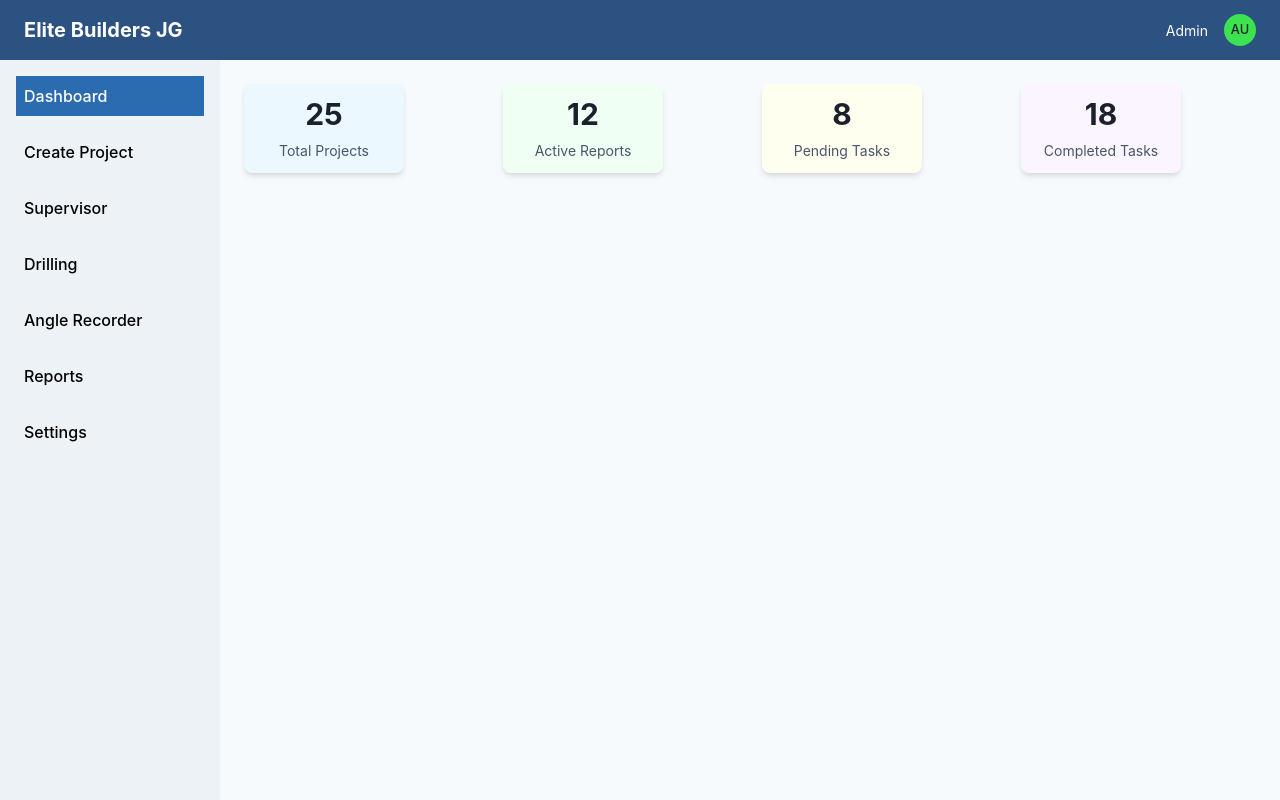
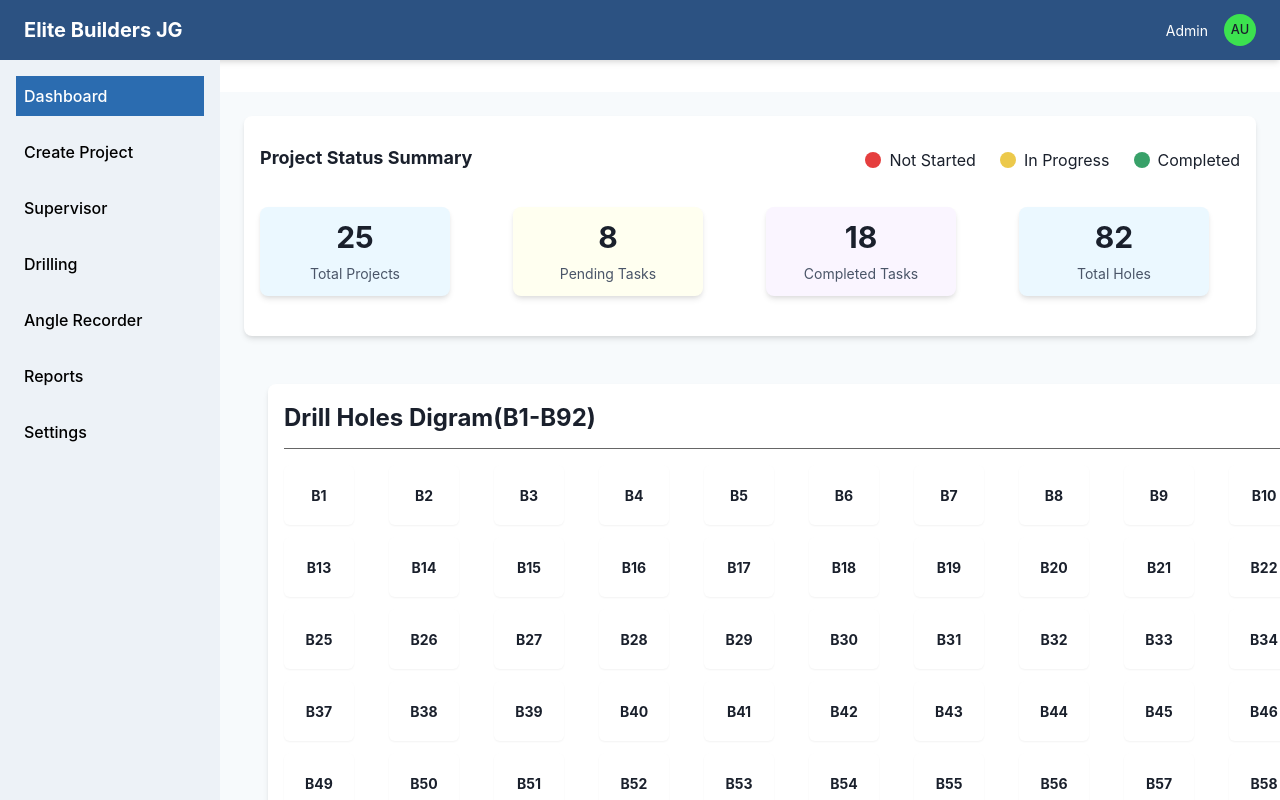
Before and after one commit to Nabin1-chand/Elite-Construction, a React (Vite) app: page /dashboard in a window 1280 px wide. Shown: the top 800 px of the page. Built offline with nearby package versions, Linux system fonts and the light colour scheme.

Commit message:
added: number of whole and also show project status overview in ui

```diff
--- a/src/component/DashBoardCard.jsx
+++ b/src/component/DashBoardCard.jsx
@@ -8,7 +8,7 @@ const DashboardCard = ({ title, value, bg }) => {
       rounded="lg"
       shadow="md"
         minH="80px"
-       w="160px"
+       w="190px"
       textAlign="center"
     >
       <Heading size="lg">{value}</Heading>
--- /dev/null
+++ b/src/component/HoleCard.jsx
@@ -0,0 +1,22 @@
+import { Box, Text } from "@chakra-ui/react";
+
+const HoleCard = ({ label }) => {
+  return (
+    <Box
+      w="70px"
+      h="60px"
+      bg="white"
+      borderRadius="md"
+      boxShadow="sm"
+      display="flex"
+      alignItems="center"
+      justifyContent="center"
+      fontWeight="bold"
+      fontSize="sm"
+    >
+      {label}
+    </Box>
+  );
+};
+
+export default HoleCard;
--- a/src/component/pages/DashBoard.jsx
+++ b/src/component/pages/DashBoard.jsx
@@ -1,36 +1,120 @@
-import { Box, Text, SimpleGrid, Flex } from "@chakra-ui/react";
+import { Box, Text, SimpleGrid, Flex,Divider  } from "@chakra-ui/react";
 import DashboardCard from "../DashBoardCard";
 import Header from "../Header";
 import Sidebar from "../sidebar";
+import HoleCard from "../HoleCard";
 
 const Dashboard = () => {
+  const holes = Array.from({ length: 92 }, (_, i) => `B${i + 1}`);
   return (
-     <Flex direction="column" minH="100vh" w="100vw">
-      {/* Header */}
+    <Flex direction="column" minH="100vh" w="100vw">
       <Header />
 
-      {/* Main content */}
       <Flex flex="1" minH="0">
-        {/* Sidebar */}
         <Sidebar />
 
         {/* Dashboard Content */}
         <Box
           flex="1"
           p={6}
+          mt={8}
           bg="gray.50"
-             minH="0"
+          minH="0"
           display="flex"
           flexDirection="column"
           overflowY="auto"
         >
-          {/* Metric Cards */}
-          <SimpleGrid columns={{ base: 1, md: 2, lg: 4 }} spacing={6} mb={6}>
+         {/* Project Overview Section (Opposite Sides) */}
+<Box
+  bg="white"
+  p={4}
+  borderRadius="lg"
+  boxShadow="md"
+  mb={6}
+>
+  <Flex justify="space-between" align="center" flexWrap="wrap" mb={8} mt={3}>
+    {/* LEFT SIDE - Summary Text */}
+    <Box>
+      <Text fontWeight="bold" fontSize="lg" mb={1}>
+        Project Status Summary
+      </Text>
+
+    </Box>
+
+    {/* RIGHT SIDE - Status Circles */}
+    <Flex gap={6} align="center">
+      {/* Not Started */}
+      <Flex align="center" gap={2}>
+        <Box w={4} h={4} borderRadius="full" bg="red.500" />
+        <Text>Not Started</Text>
+      </Flex>
+
+      {/* In Progress */}
+      <Flex align="center" gap={2}>
+        <Box w={4} h={4} borderRadius="full" bg="yellow.400" />
+        <Text>In Progress</Text>
+      </Flex>
+
+      {/* Completed */}
+      <Flex align="center" gap={2}>
+        <Box w={4} h={4} borderRadius="full" bg="green.500" />
+        <Text>Completed</Text>
+      </Flex>
+    </Flex>
+
+  </Flex>
+       {/* Metric Cards */}
+           <SimpleGrid columns={{ base: 2, md: 2, lg: 4}} spacing={8} mb={6}>
             <DashboardCard title="Total Projects" value="25" bg="blue.50" />
-            <DashboardCard title="Active Reports" value="12" bg="green.50" />
             <DashboardCard title="Pending Tasks" value="8" bg="yellow.50" />
             <DashboardCard title="Completed Tasks" value="18" bg="purple.50" />
+            <DashboardCard title="Total Holes" value="82" bg="blue.50" />
+
           </SimpleGrid>
+</Box>
+
+
+
+
+
+
+          <Box flex="1" bg="gray.50" p={6}>
+
+            {/* TOTAL CARD */}
+            <Box
+              bg="white"
+              // w="200px"
+              w="100vw"
+              // h="100px"
+              borderRadius="lg"
+              boxShadow="md"
+              display="flex"
+              flexDirection="column"
+              alignItems="left"
+              p={4}
+              // justifyContent="center"
+              mb={4}
+            >
+
+              <Text fontSize="2xl"mb={3} fontWeight="bold" color="black.500">
+                Drill Holes Digram(B1-B92)
+              </Text>
+                <Divider mb={4} borderColor="black"/>
+              <SimpleGrid
+                columns={{ base: 4, sm: 6, md: 10, lg: 12 }}
+                spacing={3}
+                 justifyItems="start"
+              >
+                {holes.map((hole) => (
+                  <HoleCard key={hole} label={hole} />
+                ))}
+              </SimpleGrid>
+            </Box>
+
+            {/* HOLE CARDS GRID */}
+
+
+          </Box>
 
 
         </Box>
```
